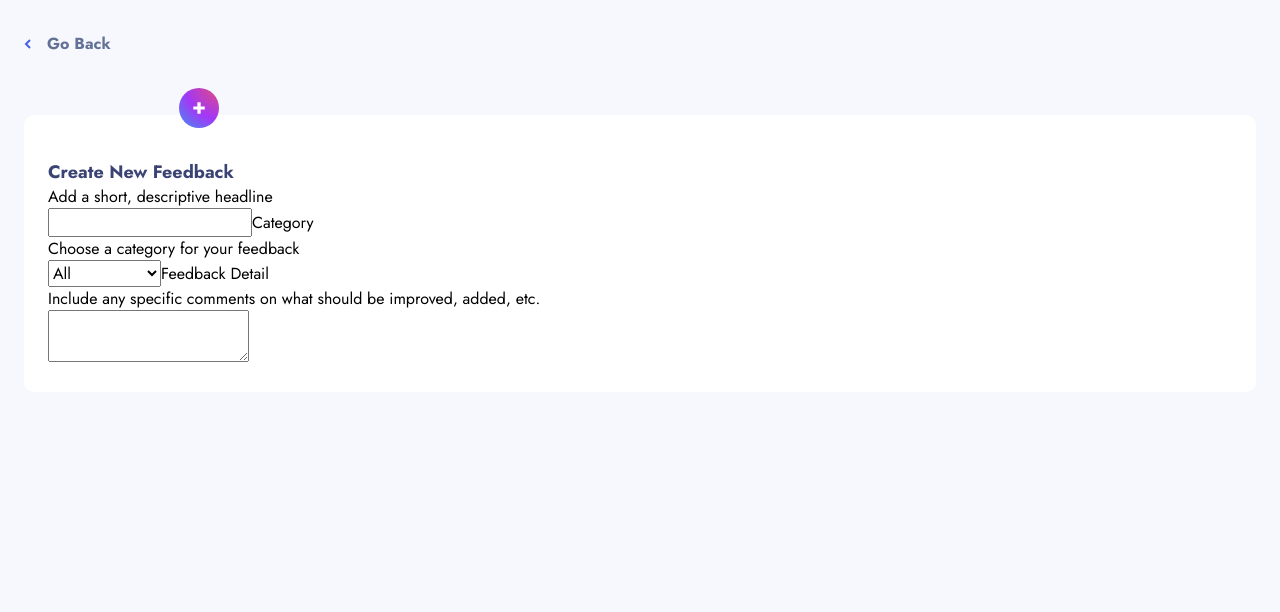
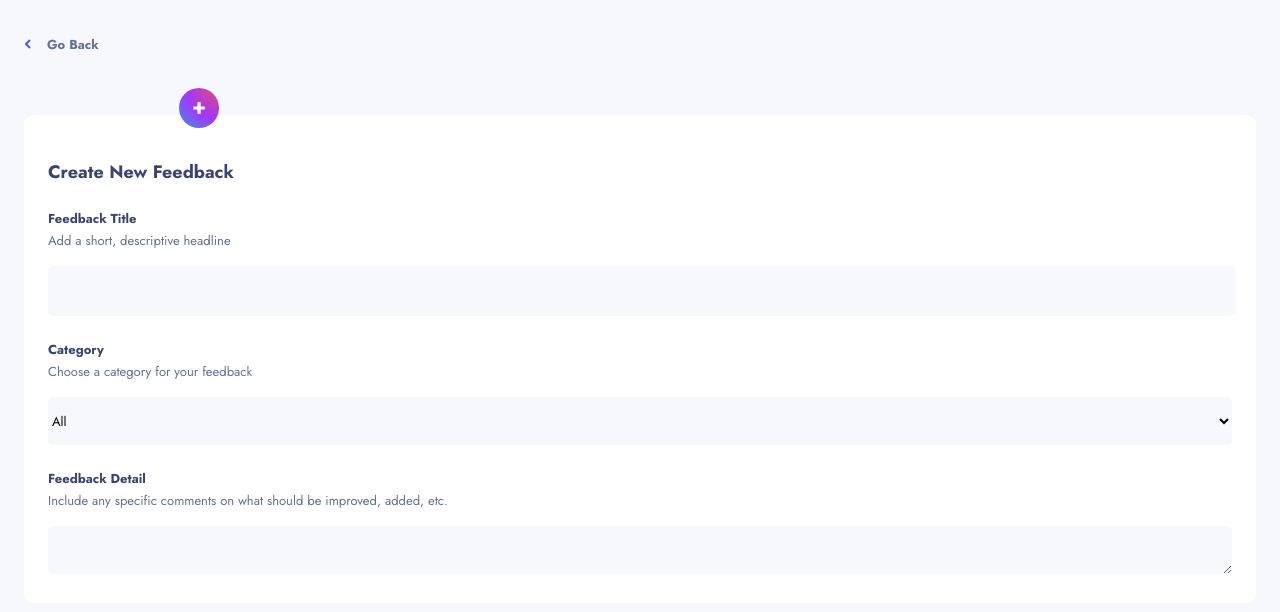
Before and after one commit to ErriGarcia/product-feedback-app, an Angular app in the folder product-feedback-app/: page / in a window 1280 px wide. Both pictures are taken after a click on the button "+ Add Feedback". Shown: the top 612 px of the page. Built offline with nearby package versions, Linux system fonts and the light colour scheme.

Commit message:
feat: add general styles to inputs

```diff
--- a/product-feedback-app/src/app/add-feedback/add-feedback.component.html
+++ b/product-feedback-app/src/app/add-feedback/add-feedback.component.html
@@ -8,7 +8,10 @@
         <img class="container-card_img" src="../../assets/shared/icon-new-feedback.svg" alt="">
         <form>
             <h2 class="container-card_title">{{ title }}</h2>
-            <app-input></app-input>
+            <app-input
+                [label]="labelInput"
+                [description]="descriptionInput"
+            ></app-input>
             <app-select
                 [label]="labelCategory"
                 [description]="descriptionCategory"
--- a/product-feedback-app/src/app/add-feedback/add-feedback.component.scss
+++ b/product-feedback-app/src/app/add-feedback/add-feedback.component.scss
@@ -11,6 +11,7 @@
 
         &_button {
             margin-left: 16px;
+            font-size: 13px;
         }
     }
 
--- a/product-feedback-app/src/app/add-feedback/add-feedback.component.ts
+++ b/product-feedback-app/src/app/add-feedback/add-feedback.component.ts
@@ -13,6 +13,8 @@ import { TextareaComponent } from '../core/shared/components/textarea/textarea.c
 })
 export class AddFeedbackComponent {
   title: string = 'Create New Feedback';
+  labelInput: string = 'Feedback Title'
+  descriptionInput: string = 'Add a short, descriptive headline';
   labelCategory: string = 'Category';
   descriptionCategory: string = 'Choose a category for your feedback';
   labelTextarea: string = 'Feedback Detail';
--- a/product-feedback-app/src/app/core/shared/components/input/input.component.html
+++ b/product-feedback-app/src/app/core/shared/components/input/input.component.html
@@ -1,3 +1,5 @@
-<label for="">{{ label }}</label>
-<p>Add a short, descriptive headline</p>
-<input type="text">
+<div class="container-input">
+    <label class="label" for="input">{{ label }}</label>
+    <p class="description">{{ description }}</p>
+    <input class="input" type="text" id="input">
+</div>
--- a/product-feedback-app/src/app/core/shared/components/input/input.component.ts
+++ b/product-feedback-app/src/app/core/shared/components/input/input.component.ts
@@ -1,4 +1,4 @@
-import { Component } from '@angular/core';
+import { Component, Input } from '@angular/core';
 
 @Component({
   selector: 'app-input',
@@ -8,5 +8,6 @@ import { Component } from '@angular/core';
   styleUrl: './input.component.scss'
 })
 export class InputComponent {
- label: string = '';
+ @Input() label: string = '';
+ @Input() description: string = '';
 }
--- a/product-feedback-app/src/app/core/shared/components/select/select.component.html
+++ b/product-feedback-app/src/app/core/shared/components/select/select.component.html
@@ -1,7 +1,9 @@
-<label for="label">{{ label }}</label>
-<p>{{ description }}</p>
-<select id="label">
-    @for (element of options; track element.id) {
-        <option value="element.name">{{ element.name }}</option>
-    }
-</select>
+<div class="container-input">
+    <label class="label" for="select">{{ label }}</label>
+    <p class="description">{{ description }}</p>
+    <select class="input" id="select">
+        @for (element of options; track element.id) {
+            <option value="element.name">{{ element.name }}</option>
+        }
+    </select>
+</div>
--- a/product-feedback-app/src/app/core/shared/components/textarea/textarea.component.html
+++ b/product-feedback-app/src/app/core/shared/components/textarea/textarea.component.html
@@ -1,3 +1,5 @@
-<label for="textarea">{{ label }}</label>
-<p>{{ description }}</p>
-<textarea id="textarea"></textarea>
+<div class="container-input">
+    <label class="label" for="textarea">{{ label }}</label>
+    <p class="description">{{ description }}</p>
+    <textarea class="input" id="textarea"></textarea>
+</div>
--- a/product-feedback-app/src/styles/base/_reset.scss
+++ b/product-feedback-app/src/styles/base/_reset.scss
@@ -176,6 +176,10 @@ table {
   border-collapse: collapse;
   border-spacing: 0;
 }
+textarea {
+  margin: 0;
+  padding: 0;
+}
 
 // =============================================================================
 // GENERAL CLASSES
--- a/product-feedback-app/src/styles/base/_settings.scss
+++ b/product-feedback-app/src/styles/base/_settings.scss
@@ -103,3 +103,28 @@ $slider-track-fill-bg: $blue;
     padding: 10px 16px;
     border-radius: 10px;
 }
+
+// TODO: create a different file
+.container-input {
+    margin-top: 24px;
+    font-size: 13px;
+
+    label {
+        color: $gray-extra-dark;
+        font-weight: 700;
+    }
+
+    .description {
+        color: $gray-dark;
+        margin-top: 3px;
+    }
+
+    .input {
+        margin-top: 1rem;
+        border: none;
+        background-color: $gray-light;
+        height: 48px;
+        width: 100%;
+        border-radius: 5px;
+    }
+}
```
